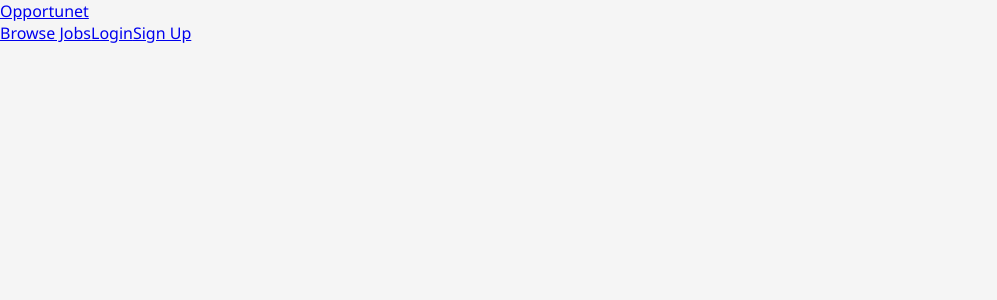
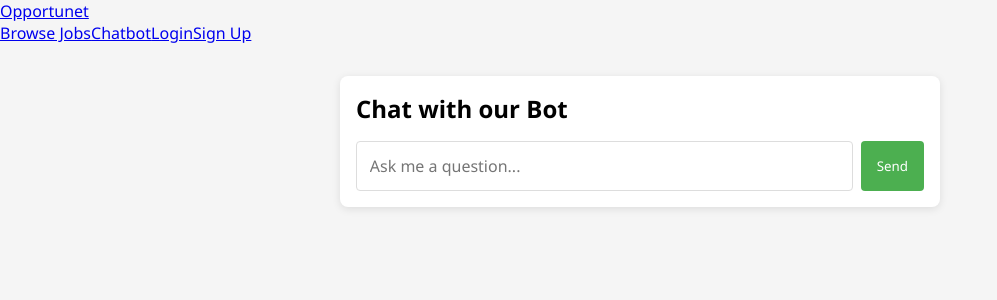
Before and after one commit to Arc-Josh/OpportuNet, a React (Create React App) app in the folder client/: page /chatbot in a window 1280 px wide. Shown: the top 300 px of the page, without its empty margins (0-997 px from the left). Built offline with nearby package versions, Linux system fonts and the light colour scheme.

Commit message:
saving changes

```diff
--- a/client/package.json
+++ b/client/package.json
@@ -11,7 +11,7 @@
     "react": "^19.1.0",
     "react-dom": "^19.1.0",
     "react-router-dom": "^7.4.1",
-    "react-scripts": "5.0.1",
+    "react-scripts": "^5.0.1",
     "web-vitals": "^2.1.4"
   },
   "scripts": {
--- a/client/src/App.js
+++ b/client/src/App.js
@@ -3,10 +3,10 @@ import { BrowserRouter as Router, Routes, Route } from 'react-router-dom';
 import LoginPage from './pages/LoginPage';
 import SignupPage from './pages/SignupPage';
 import DashboardPage from './pages/DashboardPage';
+import HomePage from './pages/HomePage';
+import ChatbotPage from './pages/ChatbotPage';
 import Navbar from './components/Navbar';
-import HomePage from './pages/HomePage';
 import './styles/globalStyles.css';
-
 
 function App() {
   return (
@@ -16,8 +16,8 @@ function App() {
         <Route path="/" element={<HomePage />} />
         <Route path="/login" element={<LoginPage />} />
         <Route path="/signup" element={<SignupPage />} />
-        <Route path="/" element={<LoginPage />} />
         <Route path="/dashboard" element={<DashboardPage />} />
+        <Route path="/chatbot" element={<ChatbotPage />} />
       </Routes>
     </Router>
   );
--- /dev/null
+++ b/client/src/components/Chatbot.jsx
@@ -0,0 +1,43 @@
+import React, { useState } from 'react';
+import axios from 'axios';
+import '../styles/chatbotStyles.css';
+
+const Chatbot = () => {
+  const [question, setQuestion] = useState('');
+  const [answer, setAnswer] = useState('');
+
+  const handleSubmit = async (e) => {
+    e.preventDefault();
+    try {
+      const response = await axios.post('http://127.0.0.1:8000/chatbot', { question });
+      setAnswer(response.data.answer);
+    } catch (error) {
+      console.error(error);
+      setAnswer("Sorry, something went wrong. Please try again.");
+    }
+  };
+
+  return (
+    <div className="chatbot-container">
+      <h2>Chat with our Bot</h2>
+      <form onSubmit={handleSubmit} className="chatbot-form">
+        <input
+          type="text"
+          className="chatbot-input"
+          placeholder="Ask me a question..."
+          value={question}
+          onChange={(e) => setQuestion(e.target.value)}
+          required
+        />
+        <button type="submit" className="chatbot-button">Send</button>
+      </form>
+      {answer && (
+        <div className="chatbot-answer">
+          <p>{answer}</p>
+        </div>
+      )}
+    </div>
+  );
+};
+
+export default Chatbot;
--- a/client/src/components/Navbar.jsx
+++ b/client/src/components/Navbar.jsx
@@ -7,6 +7,7 @@ const Navbar = () => {
       <Link to="/" className="navbar-brand">Opportunet</Link>
       <div className="navbar-links">
         <Link to="/dashboard" className="nav-link">Browse Jobs</Link>
+        <Link to ="/chatbot" className="nav-link">Chatbot</Link>
         <Link to="/login" className="nav-link">Login</Link>
         <Link to="/signup" className="nav-link">Sign Up</Link>
       </div>
--- /dev/null
+++ b/client/src/pages/ChatbotPage.jsx
@@ -0,0 +1,13 @@
+import React from 'react';
+import Chatbot from '../components/Chatbot';
+import '../styles/chatbotStyles.css';
+
+const ChatbotPage = () => {
+  return (
+    <div className="chatbot-page">
+      <Chatbot />
+    </div>
+  );
+};
+
+export default ChatbotPage;
--- /dev/null
+++ b/client/src/styles/chatbotStyles.css
@@ -0,0 +1,44 @@
+.chatbot-container {
+    max-width: 600px;
+    margin: 2rem auto;
+    padding: 1rem;
+    background-color: #fff;
+    border-radius: 8px;
+    box-shadow: 0 2px 8px rgba(0, 0, 0, 0.1);
+  }
+
+  .chatbot-form {
+    display: flex;
+    gap: 0.5rem;
+    margin-top: 1rem;
+  }
+
+  .chatbot-input {
+    flex: 1;
+    padding: 0.8rem;
+    border: 1px solid #ddd;
+    border-radius: 4px;
+    font-size: 1rem;
+  }
+
+  .chatbot-button {
+    padding: 0.8rem 1rem;
+    background-color: #4CAF50;
+    border: none;
+    color: #fff;
+    border-radius: 4px;
+    cursor: pointer;
+    transition: background-color 0.3s;
+  }
+
+  .chatbot-button:hover {
+    background-color: #45a049;
+  }
+
+  .chatbot-answer {
+    margin-top: 1rem;
+    padding: 1rem;
+    background-color: #f9f9f9;
+    border: 1px solid #eee;
+    border-radius: 4px;
+  }
```
Also changed, not shown: 1 other file (tests, documents, lock files or other folders).
